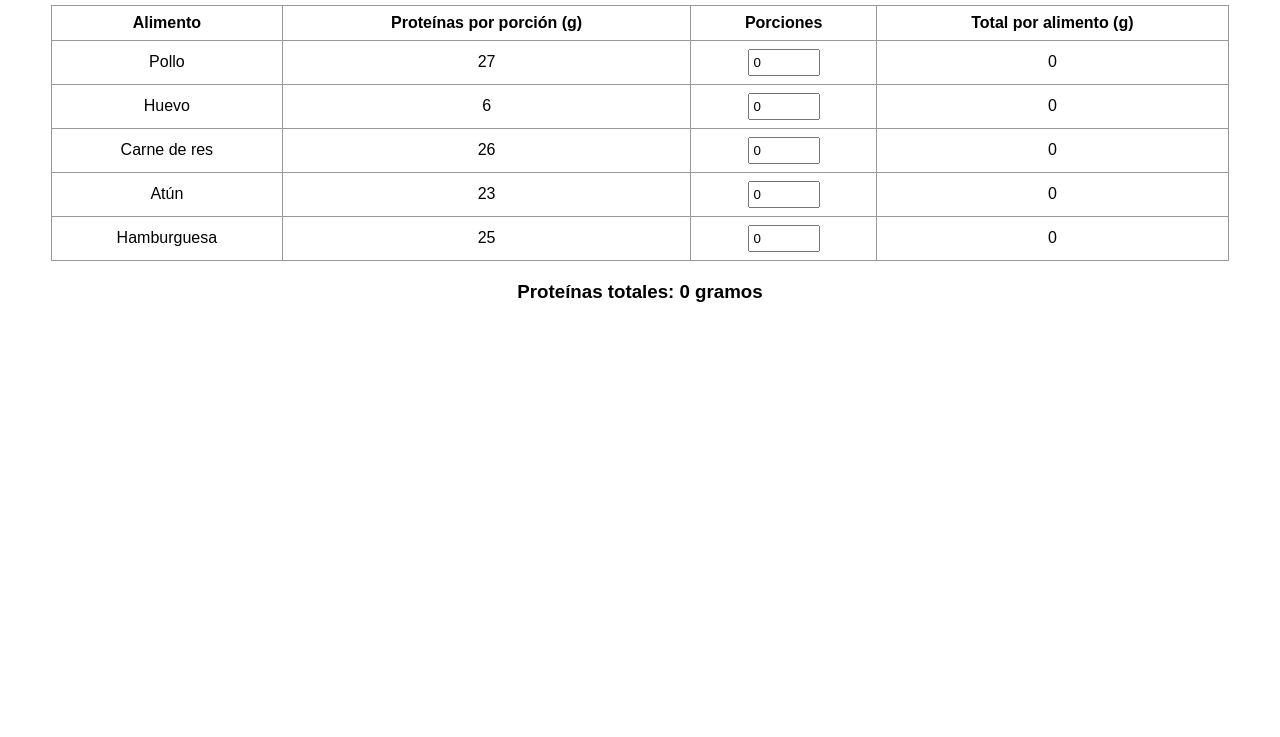
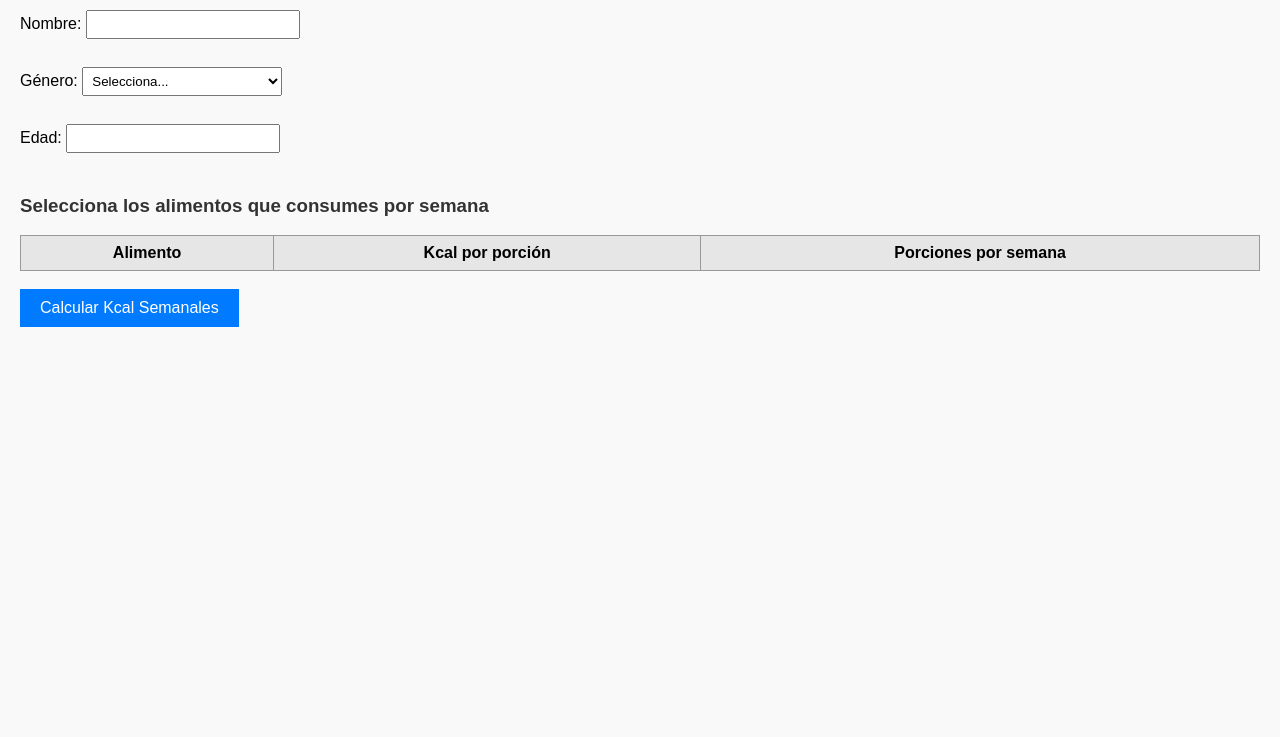
Before and after one commit to Rzhk5/tabla, a plain HTML site: page index.html in a window 1280 px wide. Shown: the part 63-800 px from the top of the page. Drawn offline with Linux system fonts and the light colour scheme.

Commit message:
Update index.html

```diff
--- a/index.html
+++ b/index.html
@@ -2,75 +2,158 @@
 <html lang="es">
 <head>
   <meta charset="UTF-8">
-  <title>Tabla de Alimentos y Proteínas</title>
+  <meta name="viewport" content="width=device-width, initial-scale=1">
+  <title>Consumo Semanal de Alimentos</title>
   <style>
     body {
       font-family: Arial, sans-serif;
       margin: 20px;
+      background-color: #f9f9f9;
     }
-    h2 {
-      text-align: center;
+    h2, h3 {
+      color: #333;
     }
     table {
-      width: 95%;
-      margin: auto;
+      width: 100%;
       border-collapse: collapse;
+      margin-top: 15px;
+    }
+    table, th, td {
+      border: 1px solid #999;
     }
     th, td {
-      border: 1px solid #999;
       padding: 8px;
       text-align: center;
     }
-    input {
-      width: 60px;
-      padding: 4px;
+    th {
+      background-color: #e6e6e6;
     }
-    #totalProteinas {
-      text-align: center;
+    input[type="text"], input[type="number"], select {
+      padding: 5px;
+      margin: 5px 0;
+      width: 200px;
+    }
+    button {
+      padding: 10px 20px;
+      background-color: #007bff;
+      border: none;
+      color: white;
+      cursor: pointer;
+      font-size: 16px;
+    }
+    button:hover {
+      background-color: #0056b3;
+    }
+    #resultado {
       margin-top: 20px;
+      font-weight: bold;
     }
   </style>
 </head>
 <body>
 
-  <h2>Tabla de Alimentos y Proteínas</h2>
+  <h2>Formulario de Consumo Semanal de Alimentos</h2>
 
+  <form id="formConsumo">
+    <label>Nombre: <input type="text" name="nombre" required></label><br><br>
+    <label>Género:
+      <select name="genero" required>
+        <option value="">Selecciona...</option>
+        <option value="masculino">Masculino</option>
+        <option value="femenino">Femenino</option>
+      </select>
+    </label><br><br>
+    <label>Edad: <input type="number" name="edad" min="15" max="18" required></label><br><br>
+
+    <h3>Selecciona los alimentos que consumes por semana</h3>
     <table>
       <thead>
         <tr>
           <th>Alimento</th>
-        <th>Proteínas por porción (g)</th>
-        <th>Porciones</th>
-        <th>Total por alimento (g)</th>
+          <th>Kcal por porción</th>
+          <th>Porciones por semana</th>
         </tr>
       </thead>
       <tbody id="tablaAlimentos">
-      <tr><td>Pollo</td><td class="proteina">27</td><td><input type="number" value="0" min="0" class="porcion" onchange="calcular()"></td><td class="subtotal">0</td></tr>
-      <tr><td>Huevo</td><td class="proteina">6</td><td><input type="number" value="0" min="0" class="porcion" onchange="calcular()"></td><td class="subtotal">0</td></tr>
-      <tr><td>Carne de res</td><td class="proteina">26</td><td><input type="number" value="0" min="0" class="porcion" onchange="calcular()"></td><td class="subtotal">0</td></tr>
-      <tr><td>Atún</td><td class="proteina">23</td><td><input type="number" value="0" min="0" class="porcion" onchange="calcular()"></td><td class="subtotal">0</td></tr>
-      <tr><td>Hamburguesa</td><td class="proteina">25</td><td><input type="number" value="0" min="0" class="porcion" onchange="calcular()"></td><td class="subtotal">0</td></tr>
+        <!-- Las filas serán generadas por JavaScript -->
       </tbody>
-  </table>
+    </table><br>
 
-  <div id="totalProteinas">
-    <h3>Proteínas totales: <span id="resultado">0</span> gramos</h3>
-  </div>
+    <button type="button" onclick="calcular()">Calcular Kcal Semanales</button>
+  </form>
+
+  <h3 id="resultado"></h3>
 
   <script>
-    function calcular() {
-      const filas = document.querySelectorAll("#tablaAlimentos tr");
-      let total = 0;
+    const alimentos = [
+      { nombre: "Mango", kcal: 60 },
+      { nombre: "Manzana", kcal: 55 },
+      { nombre: "Naranja", kcal: 45 },
+      { nombre: "Pera", kcal: 50 },
+      { nombre: "Piña", kcal: 50 },
+      { nombre: "Aguacate", kcal: 160 },
+      { nombre: "Calabaza", kcal: 25 },
+      { nombre: "Chayote", kcal: 25 },
+      { nombre: "Chile", kcal: 30 },
+      { nombre: "Jitomate", kcal: 22 },
+      { nombre: "Lechuga", kcal: 15 },
+      { nombre: "Pepino", kcal: 16 },
+      { nombre: "Betabel", kcal: 43 },
+      { nombre: "Cebolla blanca", kcal: 40 },
+      { nombre: "Papa", kcal: 77 },
+      { nombre: "Zanahoria", kcal: 41 },
+      { nombre: "Leche de vaca", kcal: 150 },
+      { nombre: "Queso fresco", kcal: 100 },
+      { nombre: "Huevo de gallina", kcal: 70 },
+      { nombre: "Pollo entero", kcal: 239 },
+      { nombre: "Carne magra con hueso", kcal: 250 },
+      { nombre: "Salchicha de puerco", kcal: 200 },
+      { nombre: "Atún", kcal: 132 }
+    ];
 
-      filas.forEach(fila => {
-        const proteina = parseFloat(fila.querySelector(".proteina").textContent);
-        const porcion = parseInt(fila.querySelector(".porcion").value) || 0;
-        const subtotal = proteina * porcion;
-        fila.querySelector(".subtotal").textContent = subtotal;
-        total += subtotal;
+    const tabla = document.getElementById("tablaAlimentos");
+    alimentos.forEach((alimento, index) => {
+      const fila = document.createElement("tr");
+
+      fila.innerHTML = `
+        <td>${alimento.nombre}</td>
+        <td>${alimento.kcal}</td>
+        <td><input type="number" name="alimento${index}" value="0" min="0"></td>
+      `;
+
+      tabla.appendChild(fila);
     });
 
-      document.getElementById("resultado").textContent = total;
+    function calcular() {
+      const form = document.forms["formConsumo"];
+      const genero = form["genero"].value;
+      const nombre = form["nombre"].value;
+      const edad = form["edad"].value;
+
+      if (!genero || !nombre || !edad) {
+        alert("Por favor llena todos los campos.");
+        return;
+      }
+
+      let totalKcal = 0;
+      alimentos.forEach((alimento, index) => {
+        const cantidad = parseInt(form[alimento${index}].value) || 0;
+        totalKcal += cantidad * alimento.kcal;
+      });
+
+      let recomendado = genero === "masculino" ? 17500 : 14000;
+      let mensaje = <strong>${nombre}</strong>, de ${edad} años:<br>;
+      mensaje += Total de Kcal consumidas por semana: <strong>${totalKcal}</strong> kcal.<br>;
+
+      if (totalKcal < recomendado * 0.9) {
+        mensaje += "Consumo bajo: podrías necesitar más energía.";
+      } else if (totalKcal > recomendado * 1.1) {
+        mensaje += "Consumo alto: podrías estar excediendo tus necesidades.";
+      } else {
+        mensaje += "Consumo adecuado según tu género y edad.";
+      }
+
+      document.getElementById("resultado").innerHTML = mensaje;
     }
   </script>
 
```
Lines whose indentation alone changed are shown as unchanged.
